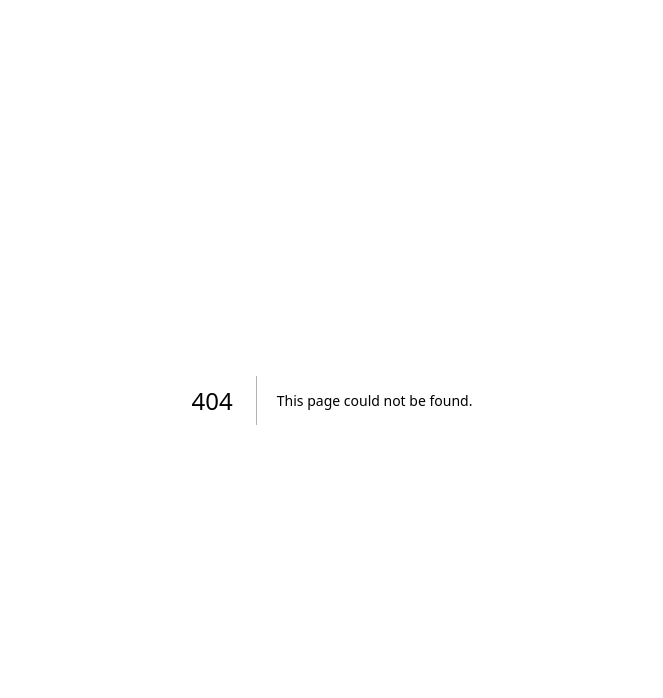
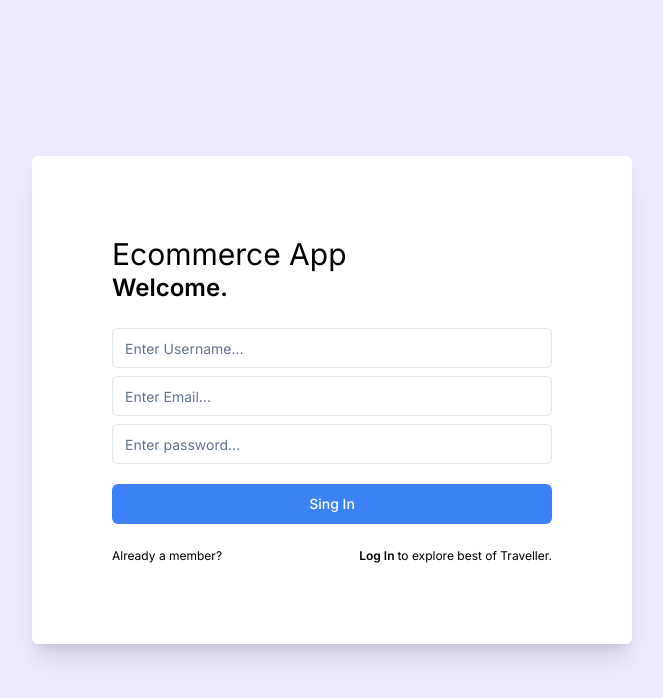
Before and after one commit to mrzahidxy/ecom-client, a Next.js app: page /auth/signup in a window 1280 px wide. Before the commit this address had no page. Shown: the top 698 px of the page, without its empty margins (308-971 px from the left). Built offline with nearby package versions, Linux system fonts and the light colour scheme; no server answers.

Commit message:
fix: authentication issues

```diff
--- a/src/app/auth/login/login.component.tsx
+++ b/src/app/auth/login/login.component.tsx
@@ -10,7 +10,8 @@ import { AppTitle } from "@/healper/common-string";
 import { useRouter } from "next/navigation";
 import { useEffect } from "react";
 import { toast } from "@/hooks/use-toast";
-import { Link } from "lucide-react";
+import Link from "next/link";
+
 
 export const Login = () => {
   const router = useRouter();
--- a/src/app/auth/signin/page.tsx
+++ /dev/null
@@ -1,8 +0,0 @@
-import { SignIn } from "./signin.component";
-
-
-const LoginPage = () => {
-  return <SignIn />;
-};
-
-export default LoginPage;
--- /dev/null
+++ b/src/app/auth/signup/page.tsx
@@ -0,0 +1,8 @@
+import { SignUp } from "./signup.component";
+
+
+const LoginPage = () => {
+  return <SignUp />;
+};
+
+export default LoginPage;
--- a/src/app/auth/signin/signin.component.tsx
+++ b/src/app/auth/signup/signup.component.tsx
@@ -3,12 +3,13 @@
 import { Formik } from "formik";
 import { useRouter } from "next/navigation";
 import { InitialValue, SignInRequest, SignInSchema } from "./form.config";
-import { SignInForm } from "./sigin.form.component";
+import { SignUpForm } from "./signup.form.component";
 import { publicRequest } from "@/healper/privateRequest";
 import { AppTitle } from "@/healper/common-string";
 import { useState } from "react";
+import Link from "next/link";
 
-export const SignIn = () => {
+export const SignUp = () => {
   const router = useRouter();
   const [error, setError] = useState<string | null>(null);
 
@@ -41,18 +42,15 @@ export const SignIn = () => {
           validationSchema={SignInSchema}
           onSubmit={handleSignupSubmit}
         >
-          <SignInForm />
+          <SignUpForm />
         </Formik>
 
         <div className="text-xs flex justify-between mt-6">
           <p>Already a member?</p>
           <p>
-            <span
-              className="cursor-pointer font-semibold"
-              onClick={() => router.push("/auth/login")}
-            >
-              Log in{" "}
-            </span>
+            <Link href={"/auth/login"} className="cursor-pointer font-semibold">
+              Log In{" "}
+            </Link>
             to explore best of Traveller.
           </p>
         </div>
--- a/src/app/auth/signin/sigin.form.component.tsx
+++ b/src/app/auth/signup/signup.form.component.tsx
@@ -7,7 +7,7 @@ interface SignInormProps {
   error?: any;
 }
 
-export function SignInForm({ error }: SignInormProps) {
+export function SignUpForm({ error }: SignInormProps) {
   return (
     <Form>
       <div className="flex flex-col gap-2 ">
```
Also changed, not shown: src/app/auth/signup/form.config.ts (renamed from src/app/auth/signin/form.config.ts).
